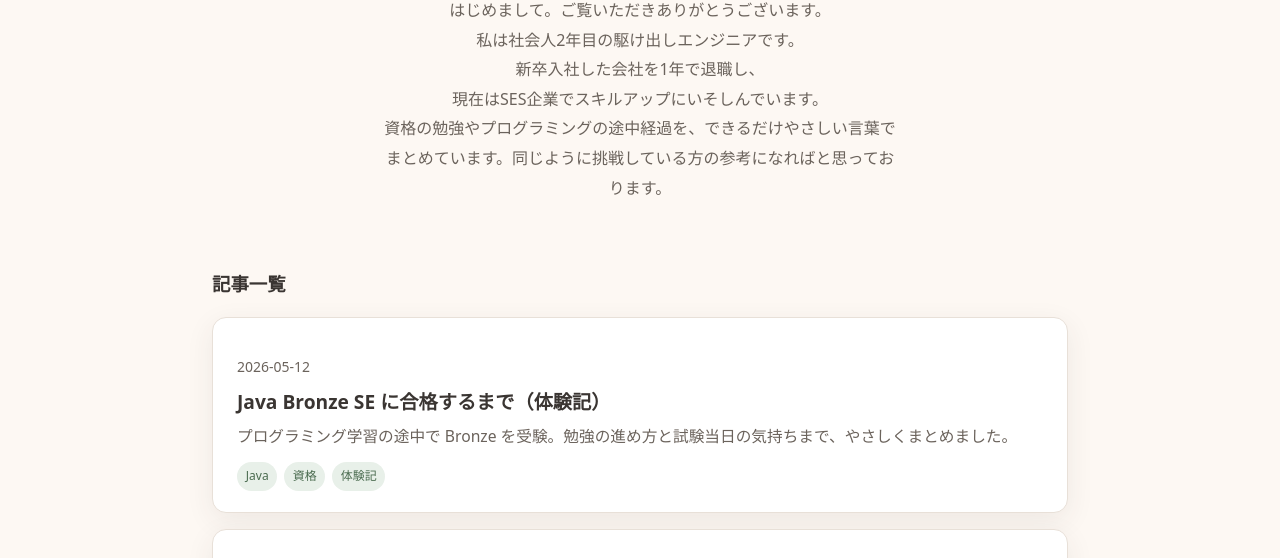
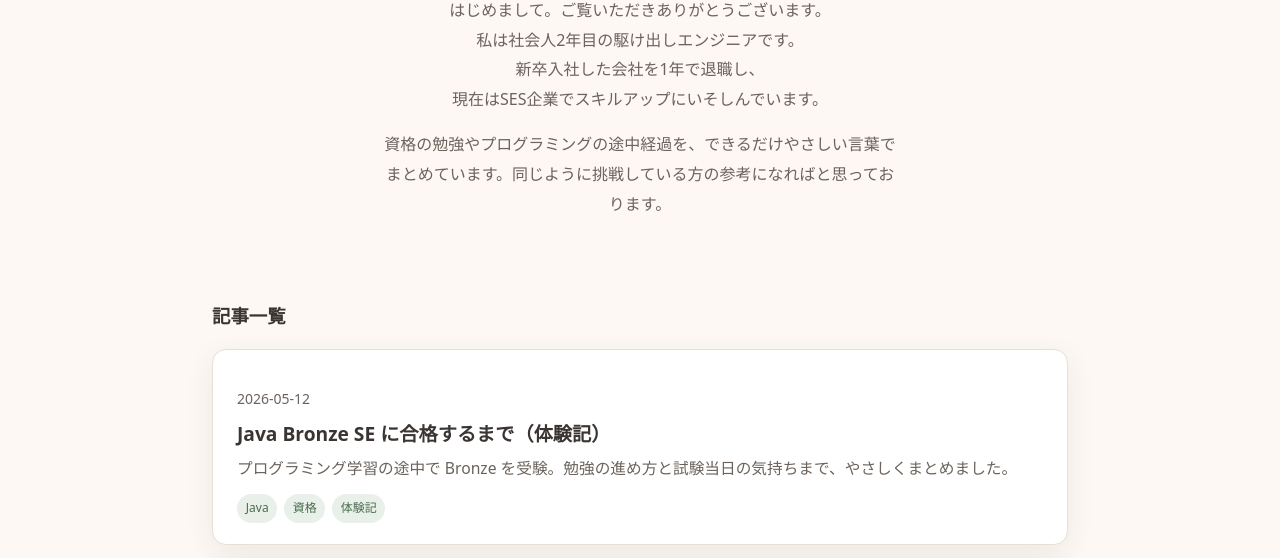
Before and after one commit to tsuji-gogo/forestory, a plain HTML site: page index.html in a window 1280 px wide. Shown: the part 200-758 px from the top of the page. Drawn offline with Linux system fonts and the light colour scheme.

Commit message:
Add files via upload

```diff
--- a/css/style.css
+++ b/css/style.css
@@ -207,7 +207,7 @@ main.article-layout {
 }
 
 .hero p {
-  margin: 0 auto;
+  margin: 0 auto 1rem;
   max-width: 32rem;
   color: var(--text-muted);
   font-size: 1rem;
```
